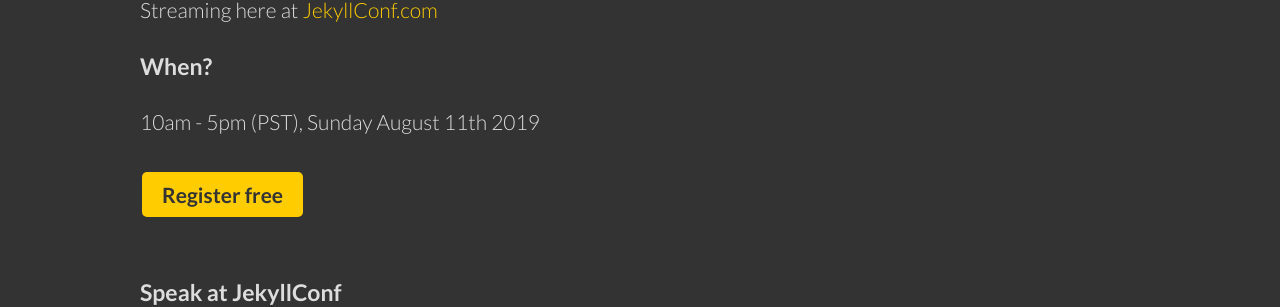
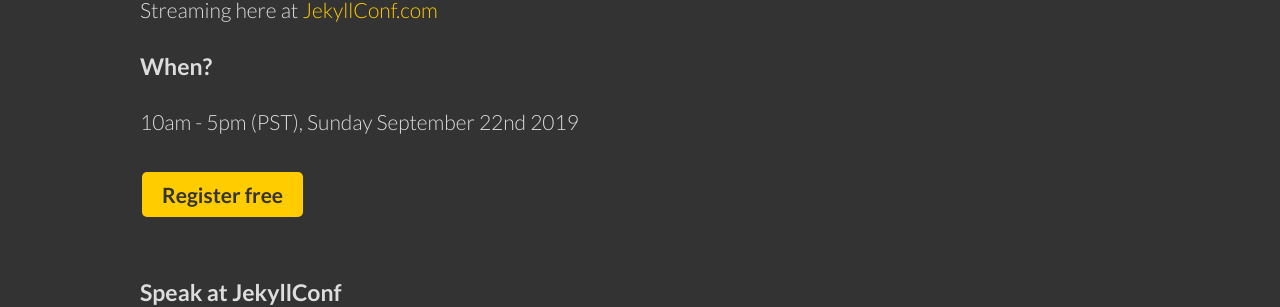
Before and after one commit to CloudCannon/JekyllConf, a Jekyll site: the page built from index.html, in a window 1280 px wide. Shown: the part 1016-1323 px from the top of the page. Built offline with Jekyll 4.4.1, drawn with Linux system fonts in a browser that asks for light colours; nearby versions of some CDN libraries; comment, search, counter and statistics services are not loaded.

Commit message:
Updated 'index.html' via CloudCannon

```diff
--- a/index.html
+++ b/index.html
@@ -13,7 +13,7 @@
 		<p>Streaming here at <a href="#">JekyllConf.com</a></p>
 
 		<h3>When?</h3>
-		<p>10am - 5pm (PST), Sunday August 11th 2019</p>
+		<p>10am - 5pm (PST), Sunday September 22nd 2019</p>
 
 	  <div class="button">
       <a href="{{ site.register_link }}" target="_blank">Register free</a>
```
